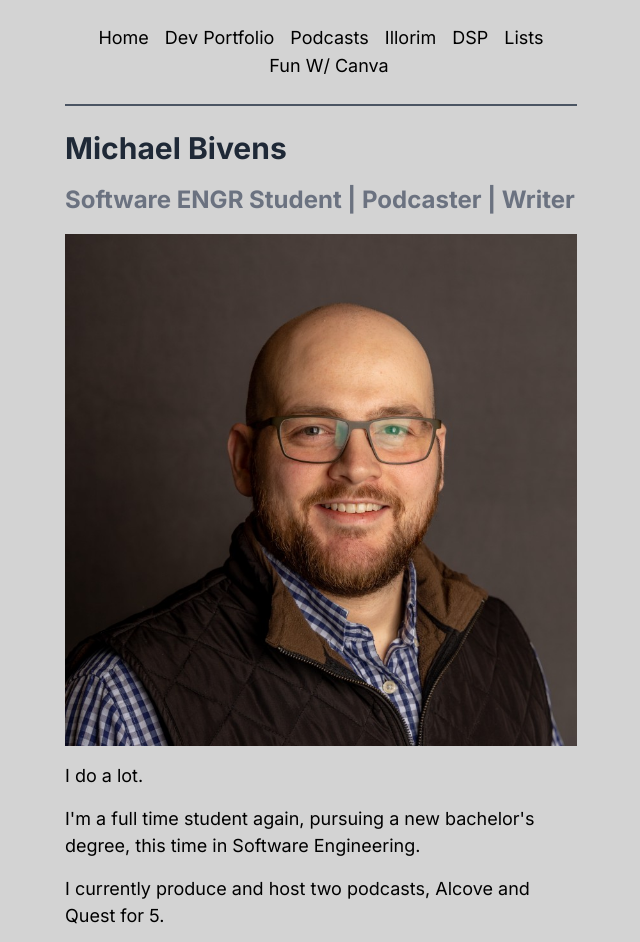
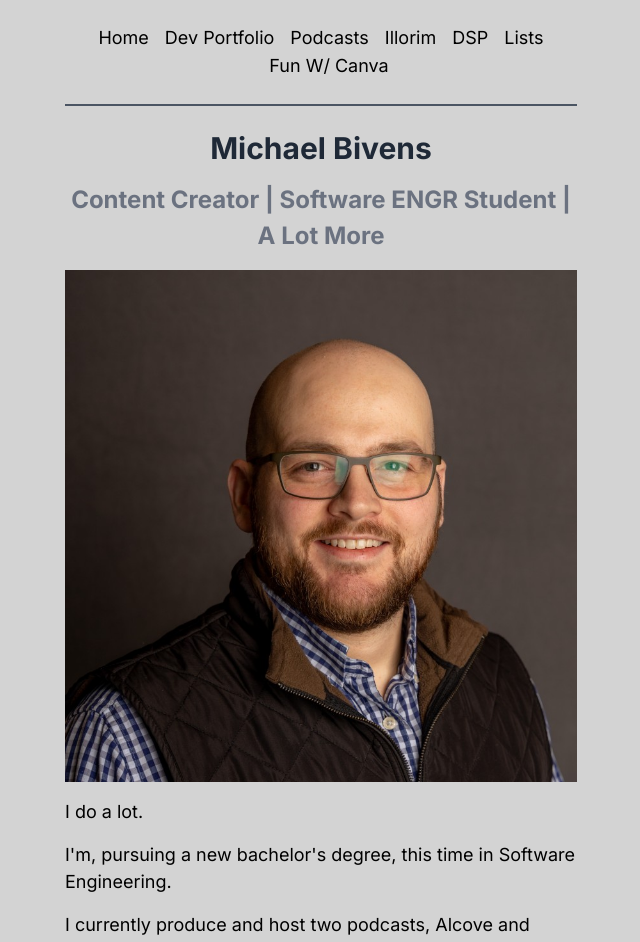
Before and after one commit to MSBivens/personal-website, a Next.js app in the folder personal_site/: page / in a window 1280 px wide. Shown: the top 942 px of the page, without its empty margins (319-959 px from the left). Built offline with nearby package versions, Linux system fonts and the light colour scheme.

Commit message:
updating content

```diff
--- a/personal_site/src/app/dev/page.js
+++ b/personal_site/src/app/dev/page.js
@@ -8,10 +8,10 @@ export default function Dev() {
       </p>
       <p>
         After leaving Web3 behind, I&apos;m working on building a new portfolio
-        of projects. I&apos;ll have more shortly!
+        of live projects. I&apos;ll have more shortly!
       </p>
-      {/* <h2>Select Projects</h2>
-      <h3>TBD</h3>
+      <h2>Select Projects</h2>
+      {/* <h3>TBD</h3>
       <p>TBD</p>
       <ul className="list-disc" style={{ color: "black", marginLeft: "2em" }}>
         <li style={{ marginBottom: "1rem" }}>
@@ -25,6 +25,24 @@ export default function Dev() {
           </p>
         </li>
       </ul> */}
+      {/* PEP Website */}
+      <h3>Purple Elephant Productions Website</h3>
+      <p>
+        This website is for the umbrella that holds all of my content, including
+        YouTube channels, Twitch Streaming, and a podcast.{" "}
+      </p>
+      <ul className="list-disc" style={{ color: "black", marginLeft: "2em" }}>
+        <li style={{ marginBottom: "1rem" }}>
+          <p>
+            <a href="https://www.purpleelephant.tv/">Live Site</a>
+          </p>
+        </li>
+        <li style={{ marginBottom: "1rem" }}>
+          <p>
+            <a href="https://github.com/MSBivens/pep">Github Repo</a>
+          </p>
+        </li>
+      </ul>
       {/* DeltaSigVandals.org */}
       <h3>Fraternity Website for Alumni</h3>
       <p>
--- a/personal_site/src/app/page.js
+++ b/personal_site/src/app/page.js
@@ -4,20 +4,26 @@ import meImage from "../../public/images/me.jpeg";
 export default function Home() {
   return (
     <div>
-      <h1 className="text-3xl font-bold text-gray-800">Michael Bivens</h1>
-      <h2 className="text-gray-500">
-        Software ENGR Student | Podcaster | Writer
+      <h1 className="text-3xl font-bold text-gray-800 text-center">
+        Michael Bivens
+      </h1>
+      <h2 className="text-gray-500 text-center">
+        Content Creator | Software ENGR Student | A Lot More
       </h2>
       <Image src={meImage} alt="Profile Image" className="mx-auto mb-4" />
       <p>I do a lot.</p>
       <p>
-        I&apos;m a full time student again, pursuing a new bachelor&apos;s
-        degree, this time in Software Engineering.
+        I&apos;m, pursuing a new bachelor&apos;s degree, this time in Software
+        Engineering.
       </p>
-      <p>I currently produce and host two podcasts, Alcove and Quest for 5.</p>
+      <p>
+        I currently produce and host two podcasts, Alcove and Quest for 5, and
+        several YouTube Channels. I'm challenging myself to release one piece on
+        content every day this year.
+      </p>
       <p>
         I&apos;m writing several short and long form stories that take place in
-        my original fantasy world, Illorim
+        my original fantasy world, Illorim.
       </p>
       <p>
         I volunteer for my fraternity, working on my chapter&apos;s alumni board
```
